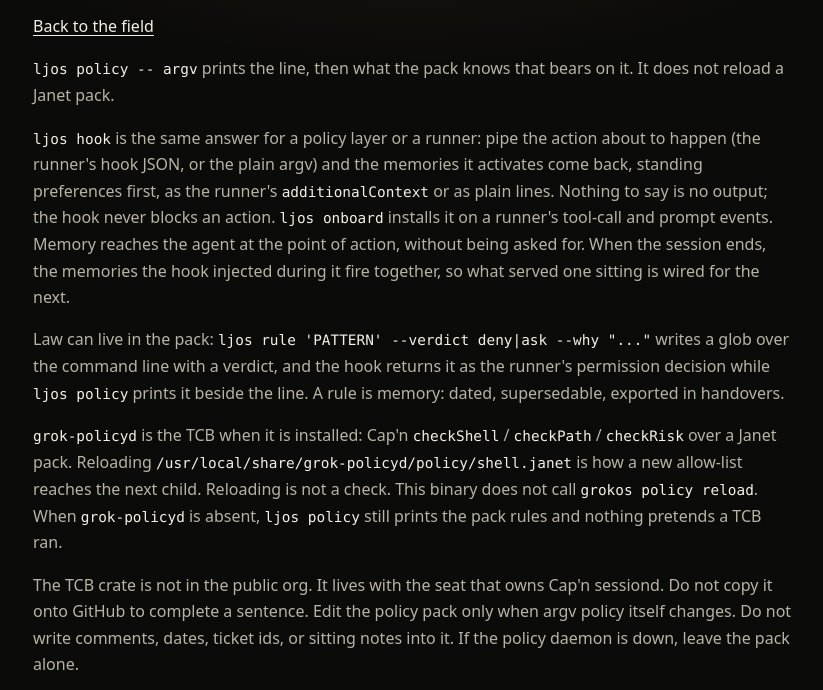
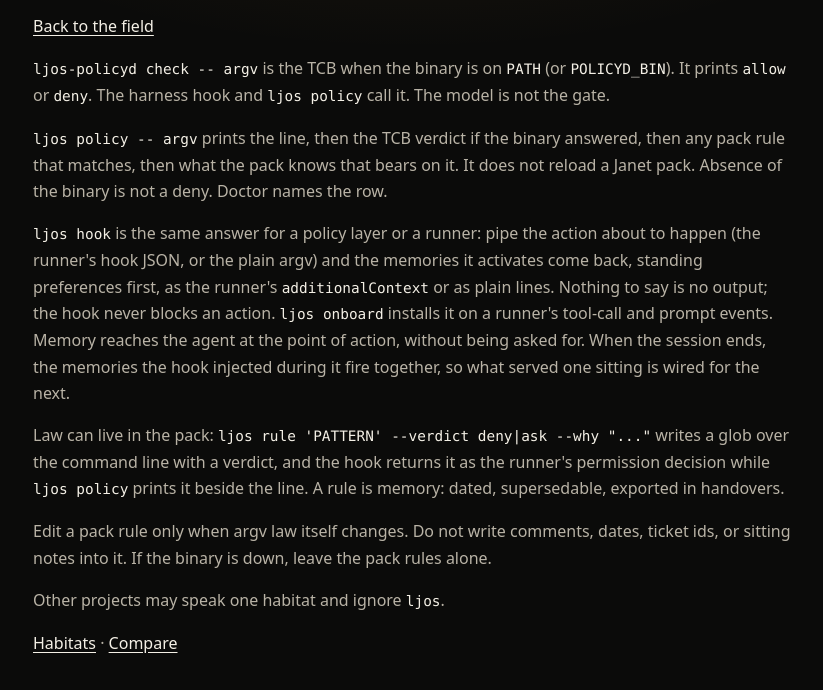
Before and after one commit to leidarljos/leidarljos.github.io, a plain HTML site: page handbook/argv.html in a window 1280 px wide. Shown: the part 93-783 px from the top of the page, without its empty margins (227-1050 px from the left). Drawn offline with Linux system fonts and the light colour scheme.

```diff
--- a/handbook/argv.html
+++ b/handbook/argv.html
@@ -1,7 +1,7 @@
 <!DOCTYPE html>
 <html lang="en">
 <head>
-<!-- 2026-09-13 Sun 09:37 -->
+<!-- 2026-09-13 Sun 11:52 -->
 <meta charset="utf-8" />
 <meta name="viewport" content="width=device-width, initial-scale=1" />
 <title>Reloading a pack is not a check.</title>
@@ -36,7 +36,16 @@
 </p>
 
 <p>
-<code>ljos policy -- argv</code> prints the line, then what the pack knows that bears on it. It does not reload a Janet pack.
+<code>ljos-policyd check -- argv</code> is the TCB when the binary is on <code>PATH</code>
+(or <code>POLICYD_BIN</code>). It prints <code>allow</code> or <code>deny</code>. The harness hook and
+<code>ljos policy</code> call it. The model is not the gate.
+</p>
+
+<p>
+<code>ljos policy -- argv</code> prints the line, then the TCB verdict if the
+binary answered, then any pack rule that matches, then what the pack
+knows that bears on it. It does not reload a Janet pack. Absence of
+the binary is not a deny. Doctor names the row.
 </p>
 
 <p>
@@ -48,21 +57,9 @@
 </p>
 
 <p>
-<code>grok-policyd</code> is the TCB when it is installed: Cap'n <code>checkShell</code> /
-<code>checkPath</code> / <code>checkRisk</code> over a Janet pack. Reloading
-<code>/usr/local/share/grok-policyd/policy/shell.janet</code> is how a new
-allow-list reaches the next child. Reloading is not a check. This
-binary does not call <code>grokos policy reload</code>. When <code>grok-policyd</code> is
-absent, <code>ljos policy</code> still prints the pack rules and nothing
-pretends a TCB ran.
-</p>
-
-<p>
-The TCB crate is not in the public org. It lives with the seat that
-owns Cap'n sessiond. Do not copy it onto GitHub to complete a
-sentence. Edit the policy pack only when argv policy itself changes.
-Do not write comments, dates, ticket ids, or sitting notes into it.
-If the policy daemon is down, leave the pack alone.
+Edit a pack rule only when argv law itself changes. Do not write
+comments, dates, ticket ids, or sitting notes into it. If the binary
+is down, leave the pack rules alone.
 </p>
 
 <p>
```
Also changed, not shown: claimdag/index.html (+1 -1 lines), claimdag/reference/index.html (+1 -1 lines), consensus/index.html (+1 -1 lines), consensus/reference/index.html (+1 -1 lines), deedar/index.html (+1 -1 lines), deedar/reference/index.html (+1 -1 lines), docs/reference/index.html (+1 -2 lines), docs/start/index.html (+1 -1 lines), handbook/accession.html (+1 -1 lines), handbook/agreement.html (+1 -1 lines), handbook/cards.html (+1 -1 lines), handbook/index.html (+1 -1 lines), handbook/session.html (+1 -1 lines), handbook/write.html (+1 -1 lines), 4 more files, 1 other file.
